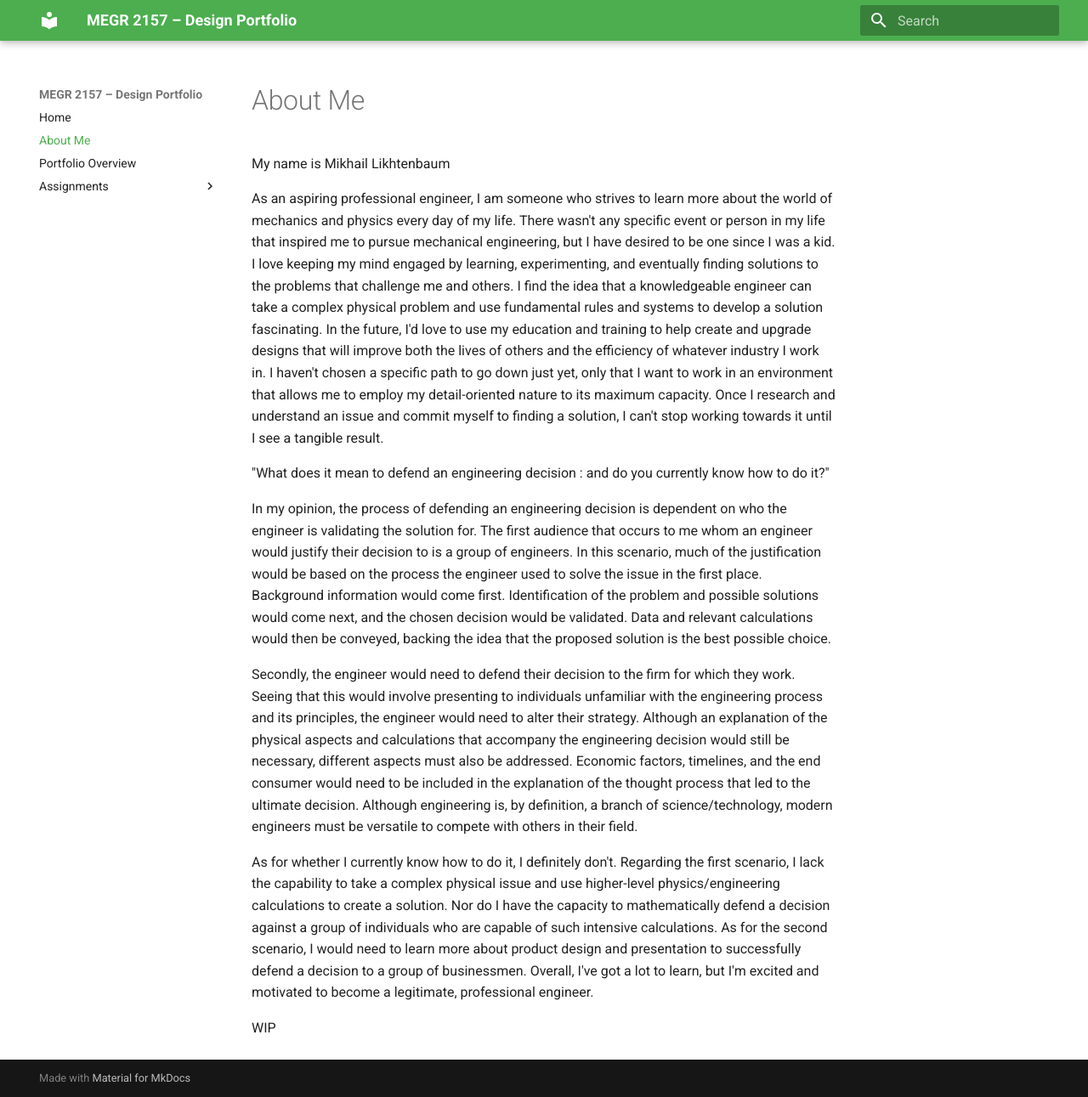
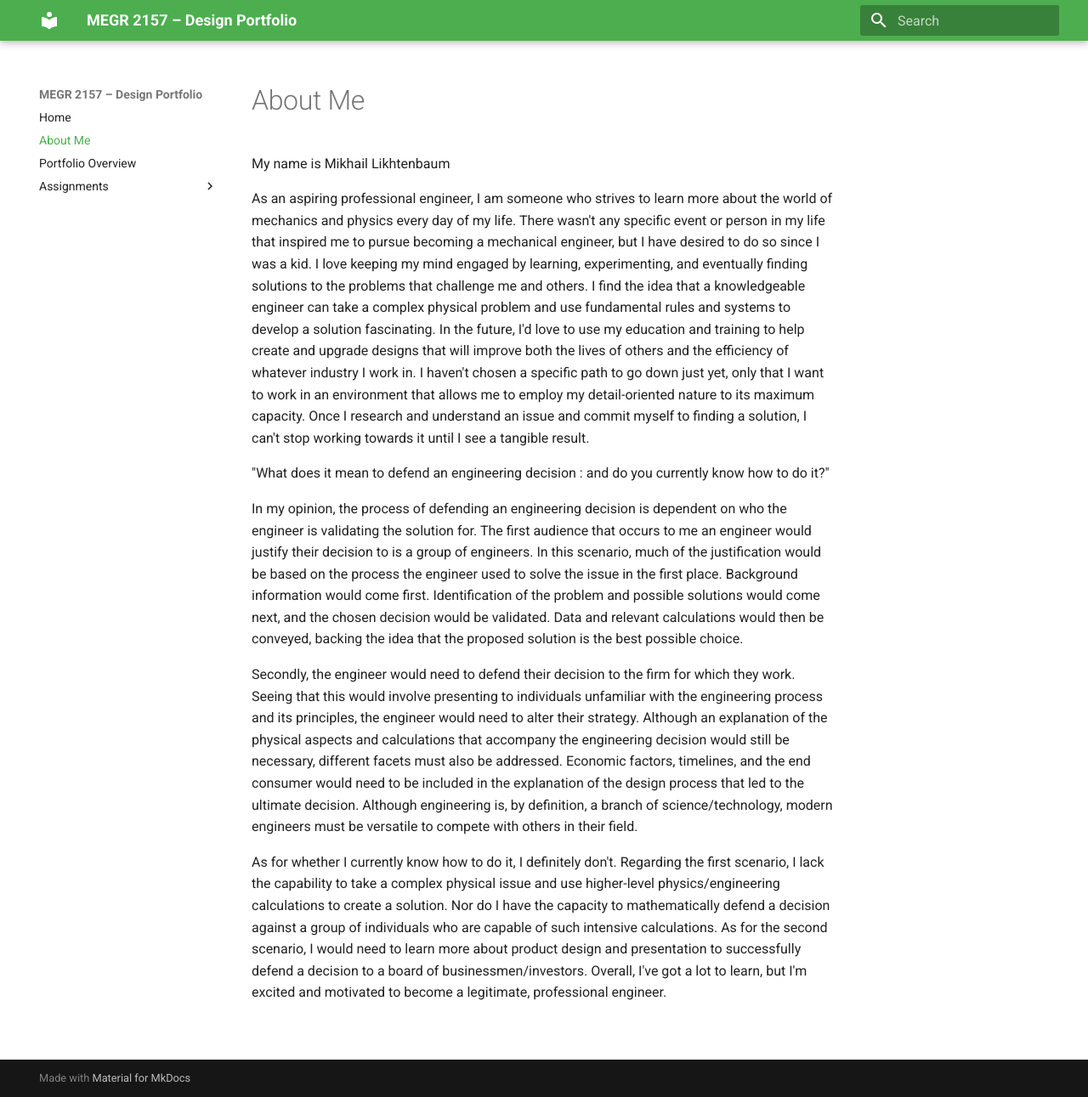
Before and after one commit to Mlikhtenbaum/megr-2157-design-projects-portfolio, an MkDocs documentation site: the page built from docs/aboutme/index.md, in a window 1280 px wide and 1291 px high. Shown: the whole window at 85% size. Built offline with MkDocs 1.6.1 and Material for MkDocs 9.7.7, drawn with Linux system fonts in a browser that asks for light colours.

Commit message:
Revise 'About Me' section for clarity and detail
Updated the text for clarity and improved phrasing throughout the document.

```diff
--- a/docs/aboutme/index.md
+++ b/docs/aboutme/index.md
@@ -2,14 +2,12 @@
 
 My name is Mikhail Likhtenbaum
 
-As an aspiring professional engineer, I am someone who strives to learn more about the world of mechanics and physics every day of my life. There wasn't any specific event or person in my life that inspired me to pursue mechanical engineering, but I have desired to be one since I was a kid. I love keeping my mind engaged by learning, experimenting, and eventually finding solutions to the problems that challenge me and others. I find the idea that a knowledgeable engineer can take a complex physical problem and use fundamental rules and systems to develop a solution fascinating. In the future, I'd love to use my education and training to help create and upgrade designs that will improve both the lives of others and the efficiency of whatever industry I work in. I haven't chosen a specific path to go down just yet, only that I want to work in an environment that allows me to employ my detail-oriented nature to its maximum capacity. Once I research and understand an issue and commit myself to finding a solution, I can't stop working towards it until I see a tangible result.
+As an aspiring professional engineer, I am someone who strives to learn more about the world of mechanics and physics every day of my life. There wasn't any specific event or person in my life that inspired me to pursue becoming a mechanical engineer, but I have desired to do so since I was a kid. I love keeping my mind engaged by learning, experimenting, and eventually finding solutions to the problems that challenge me and others. I find the idea that a knowledgeable engineer can take a complex physical problem and use fundamental rules and systems to develop a solution fascinating. In the future, I'd love to use my education and training to help create and upgrade designs that will improve both the lives of others and the efficiency of whatever industry I work in. I haven't chosen a specific path to go down just yet, only that I want to work in an environment that allows me to employ my detail-oriented nature to its maximum capacity. Once I research and understand an issue and commit myself to finding a solution, I can't stop working towards it until I see a tangible result.
 
 "What does it mean to defend an engineering decision : and do you currently know how to do it?"
 
-In my opinion, the process of defending an engineering decision is dependent on who the engineer is validating the solution for. The first audience that occurs to me whom an engineer would justify their decision to is a group of engineers. In this scenario, much of the justification would be based on the process the engineer used to solve the issue in the first place. Background information would come first. Identification of the problem and possible solutions would come next, and the chosen decision would be validated. Data and relevant calculations would then be conveyed, backing the idea that the proposed solution is the best possible choice.
+In my opinion, the process of defending an engineering decision is dependent on who the engineer is validating the solution for. The first audience that occurs to me an engineer would justify their decision to is a group of engineers. In this scenario, much of the justification would be based on the process the engineer used to solve the issue in the first place. Background information would come first. Identification of the problem and possible solutions would come next, and the chosen decision would be validated. Data and relevant calculations would then be conveyed, backing the idea that the proposed solution is the best possible choice.
 
-Secondly, the engineer would need to defend their decision to the firm for which they work. Seeing that this would involve presenting to individuals unfamiliar with the engineering process and its principles, the engineer would need to alter their strategy. Although an explanation of the physical aspects and calculations that accompany the engineering decision would still be necessary, different aspects must also be addressed. Economic factors, timelines, and the end consumer would need to be included in the explanation of the thought process that led to the ultimate decision. Although engineering is, by definition, a branch of science/technology, modern engineers must be versatile to compete with others in their field.
+Secondly, the engineer would need to defend their decision to the firm for which they work. Seeing that this would involve presenting to individuals unfamiliar with the engineering process and its principles, the engineer would need to alter their strategy. Although an explanation of the physical aspects and calculations that accompany the engineering decision would still be necessary, different facets must also be addressed. Economic factors, timelines, and the end consumer would need to be included in the explanation of the design process that led to the ultimate decision. Although engineering is, by definition, a branch of science/technology, modern engineers must be versatile to compete with others in their field.
 
-As for whether I currently know how to do it, I definitely don't. Regarding the first scenario, I lack the capability to take a complex physical issue and use higher-level physics/engineering calculations to create a solution. Nor do I have the capacity to mathematically defend a decision against a group of individuals who are capable of such intensive calculations. As for the second scenario, I would need to learn more about product design and presentation to successfully defend a decision to a group of businessmen. Overall, I've got a lot to learn, but I'm excited and motivated to become a legitimate, professional engineer.
-
-WIP
+As for whether I currently know how to do it, I definitely don't. Regarding the first scenario, I lack the capability to take a complex physical issue and use higher-level physics/engineering calculations to create a solution. Nor do I have the capacity to mathematically defend a decision against a group of individuals who are capable of such intensive calculations. As for the second scenario, I would need to learn more about product design and presentation to successfully defend a decision to a board of businessmen/investors. Overall, I've got a lot to learn, but I'm excited and motivated to become a legitimate, professional engineer.
```
